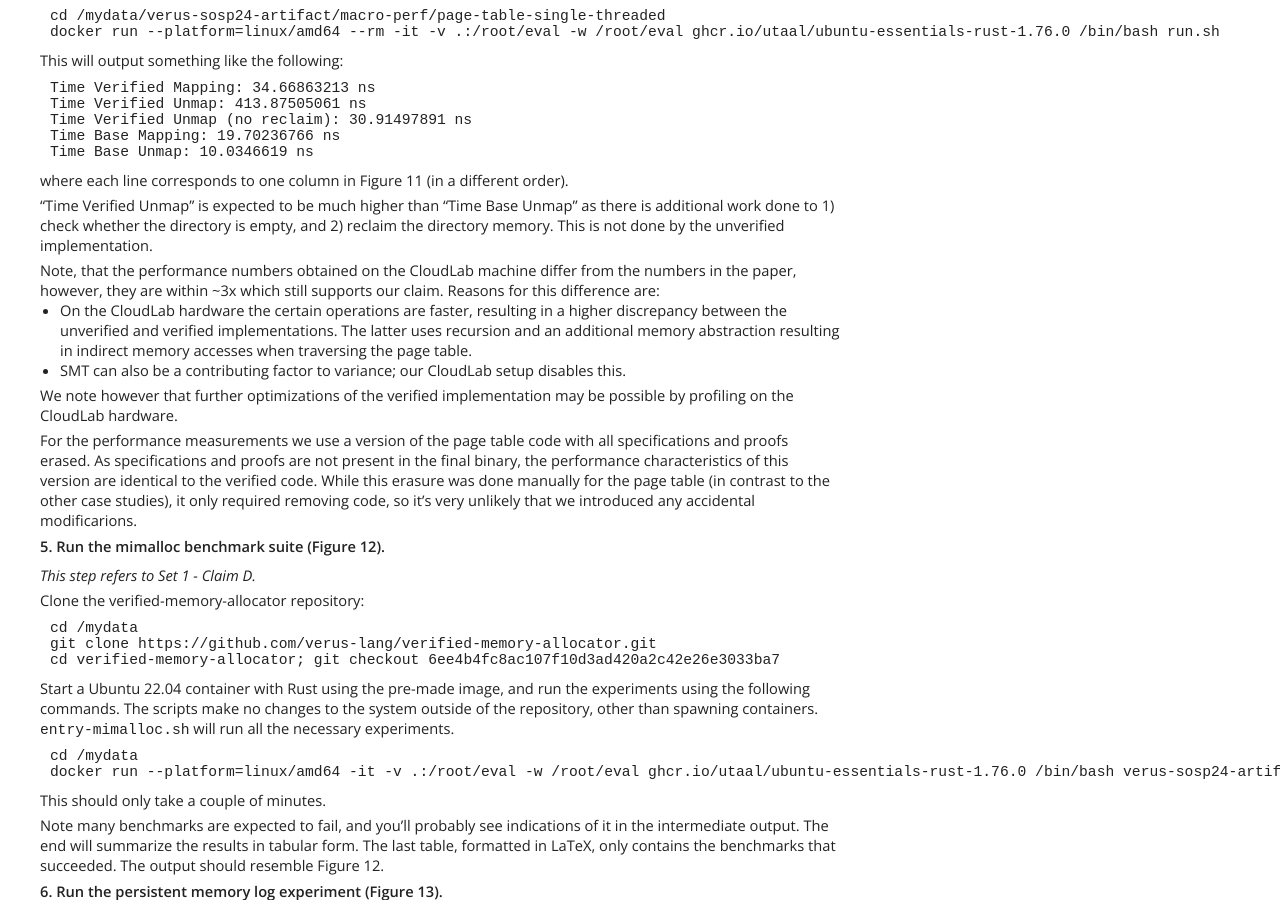
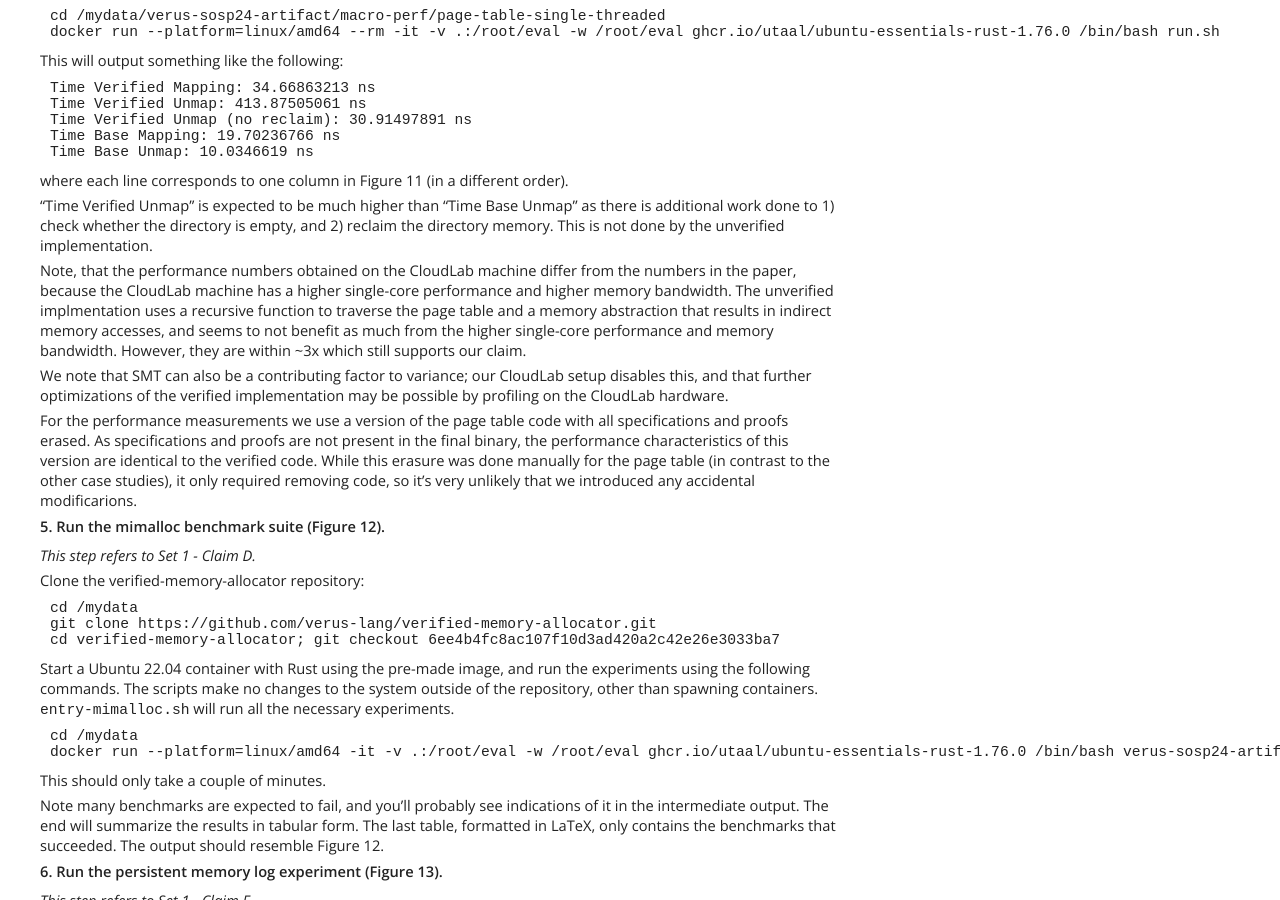
Before and after one commit to verus-lang/paper-sosp24-artifact, a Jekyll site: the page built from site/guide.md, in a window 1280 px wide and 900 px high, scrolled down 3272 px. Built offline with Jekyll 4.4.1, drawn with Linux system fonts in a browser that asks for light colours.

Commit message:
update page-table description to focus on performance improvement
Signed-off-by: Reto Achermann <achreto@gmail.com>

```diff
--- a/site/guide.md
+++ b/site/guide.md
@@ -229,14 +229,13 @@ work done to 1) check whether the directory is empty, and 2) reclaim the directo
 is not done by the unverified implementation.
 
 Note, that the performance numbers obtained on the CloudLab machine differ from the numbers in the
-paper, however, they are within ~3x which still supports our claim. Reasons for this difference are:
+paper, because the CloudLab machine has a higher single-core performance and higher memory bandwidth.
+The unverified implmentation uses a recursive function to traverse the page table and a memory abstraction
+that results in indirect memory accesses, and seems to not benefit as much from the higher single-core
+performance and memory bandwidth. However, they are within ~3x which still supports our claim.
 
- - On the CloudLab hardware the certain operations are faster, resulting in a higher discrepancy between the
-   unverified and verified implementations. The latter uses recursion and an additional memory abstraction
-   resulting in indirect memory accesses when traversing the page table.
- - SMT can also be a contributing factor to variance; our CloudLab setup disables this.
-
-We note however that further optimizations of the verified implementation may be possible by profiling
+We note that SMT can also be a contributing factor to variance; our CloudLab setup disables this,
+and that further optimizations of the verified implementation may be possible by profiling
 on the CloudLab hardware.
 
 For the performance measurements we use a version of the page table code
```
